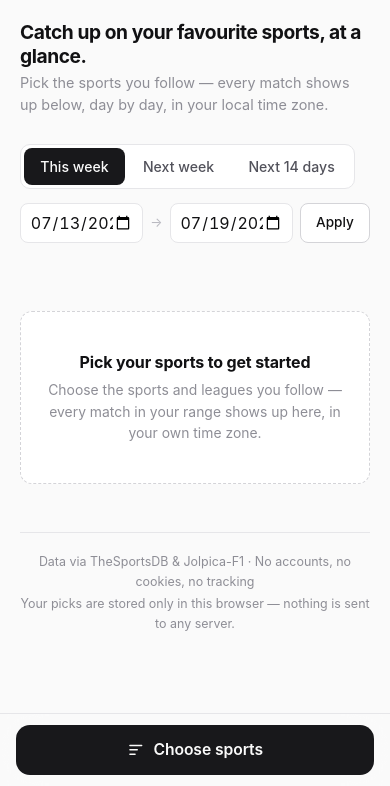
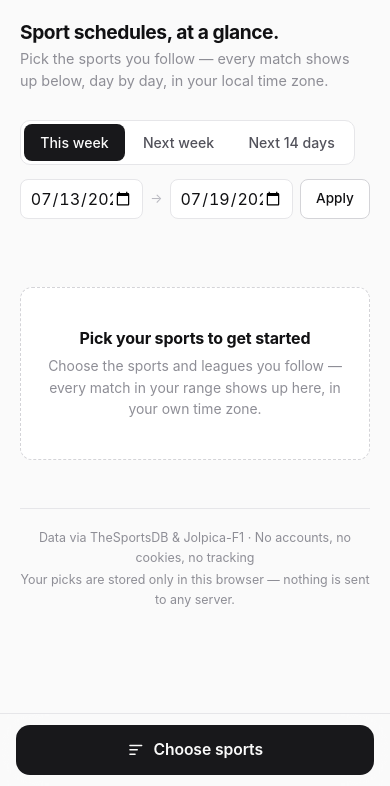
Before and after one commit to Nikunj-Vihar/SportsWeek, a website with bundled scripts: page public/index.html in a window 390 px wide. Shown: the part 58-844 px from the top of the page. Built offline with nearby package versions, Linux system fonts and the light colour scheme; no server answers.

Commit message:
Shorten tagline to fit one line on phones
"Catch up on your favourite sports, at a glance" read as if the app
streams sports, and at ~58 characters it wrapped to 2-3 lines on
standard phone widths. Replace with "Sport schedules, at a glance." —
same clarification (schedules, not video) in about half the length,
fitting on one line down to small phone screens.

```diff
--- a/public/index.html
+++ b/public/index.html
@@ -39,7 +39,7 @@
     </header>
 
     <section class="intro">
-      <p class="intro-tagline">Catch up on your favourite sports, at a glance.</p>
+      <p class="intro-tagline">Sport schedules, at a glance.</p>
       <p class="intro-sub">Pick the sports you follow — every match shows up below, day by day, in your local time zone.</p>
     </section>
 
```
